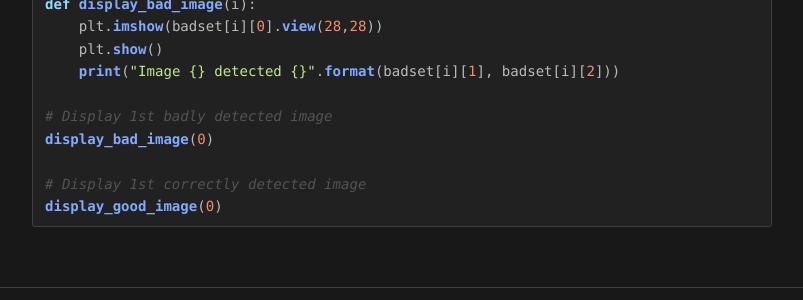
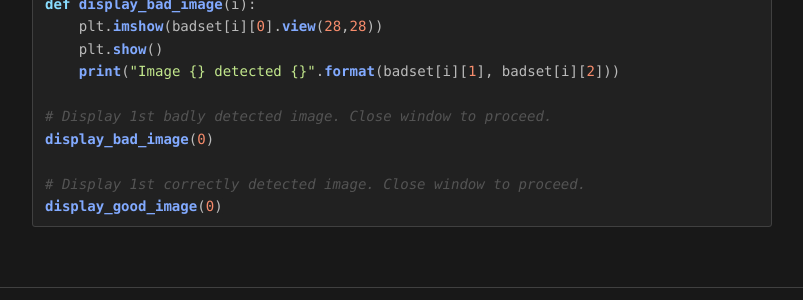
Before and after one commit to analytiq-hub/sigagent.github.io, a Jekyll site: the page built from machine_learning/_posts/2020-12-27-torch-example.md, in a window 1280 px wide and 900 px high, scrolled down 1990 px. Shown: the part 384-684 px from the top of the window, without its empty margins (238-1041 px from the left). Built offline with Jekyll 4.4.1, drawn with Linux system fonts in a browser that asks for light colours.

Commit message:
*** empty log message ***

````diff
--- a/machine_learning/_posts/2020-12-27-torch-example.md
+++ b/machine_learning/_posts/2020-12-27-torch-example.md
@@ -103,9 +103,9 @@ def display_bad_image(i):
     plt.show()
     print("Image {} detected {}".format(badset[i][1], badset[i][2]))
 
-# Display 1st badly detected image
+# Display 1st badly detected image. Close window to proceed.
 display_bad_image(0)
 
-# Display 1st correctly detected image
+# Display 1st correctly detected image. Close window to proceed.
 display_good_image(0)
 ```
````
